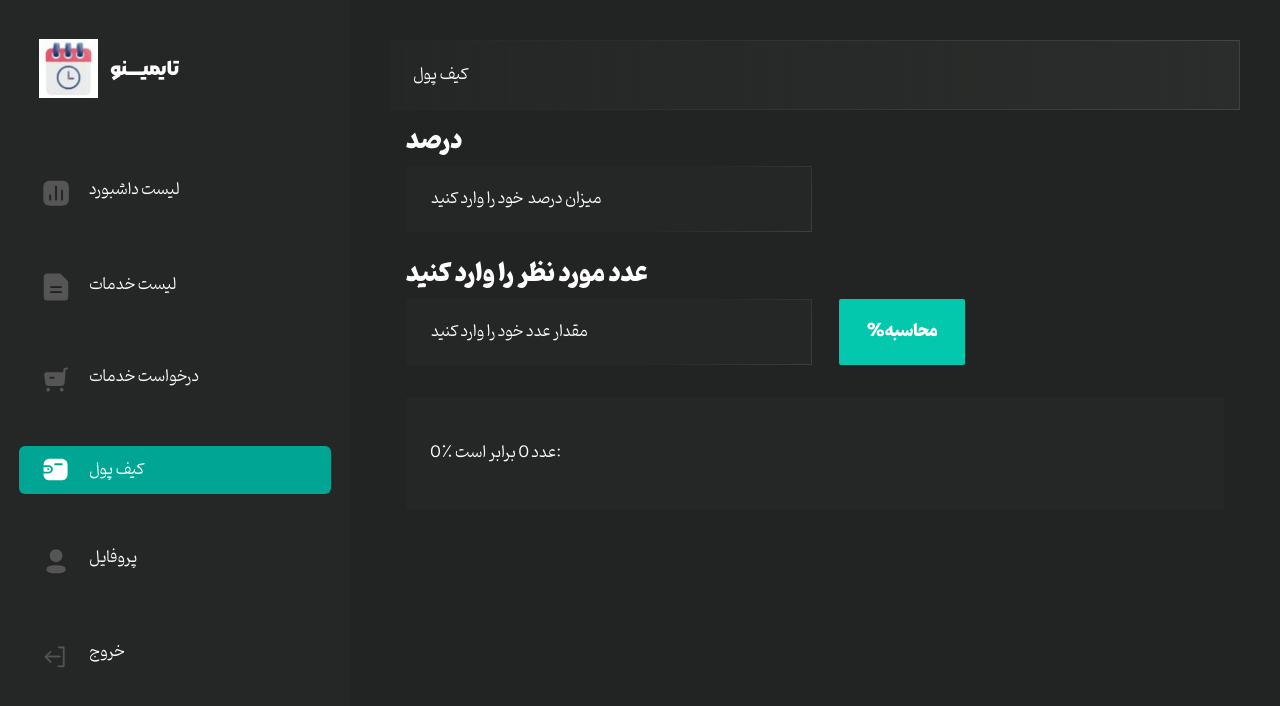
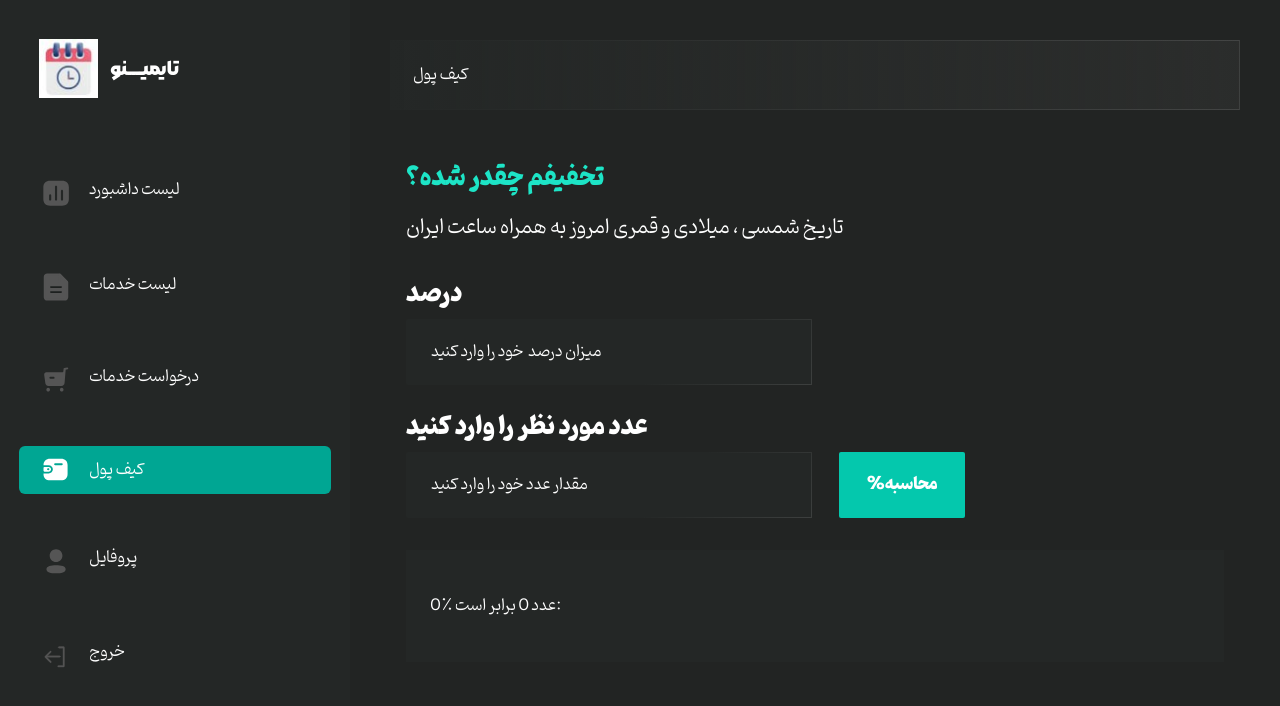
Before and after one commit to babaeiFateme/calendar, a React (Create React App) app: page /discount in a window 1280 px wide. Shown: the top 706 px of the page. Built offline with nearby package versions, Linux system fonts and the light colour scheme; the HTML template or start-up script is replaced by a standard one.

Commit message:
add header

```diff
--- a/src/components/CalcDiscount/CalcDiscount.jsx
+++ b/src/components/CalcDiscount/CalcDiscount.jsx
@@ -25,6 +25,14 @@ const CalcDiscount = () => {
 
     return (
         <>
+            <div className="flex flex-col gap-3 my-[37px]">
+                <h2 className="text-green-400 font-extrabold text-2xl mb-[7px]">
+                    تخفیفم چقدر شده؟
+                </h2>
+                <span className="font-normal text-xl">
+                    تاریخ شمسی ، میلادی و قمری امروز به همراه ساعت ایران
+                </span>
+            </div>
             <form
                 className="flex flex-col md:flex-row md:gap-[27px] items-end flex-wrap"
                 onSubmit={generateDiscountHandler}
```
